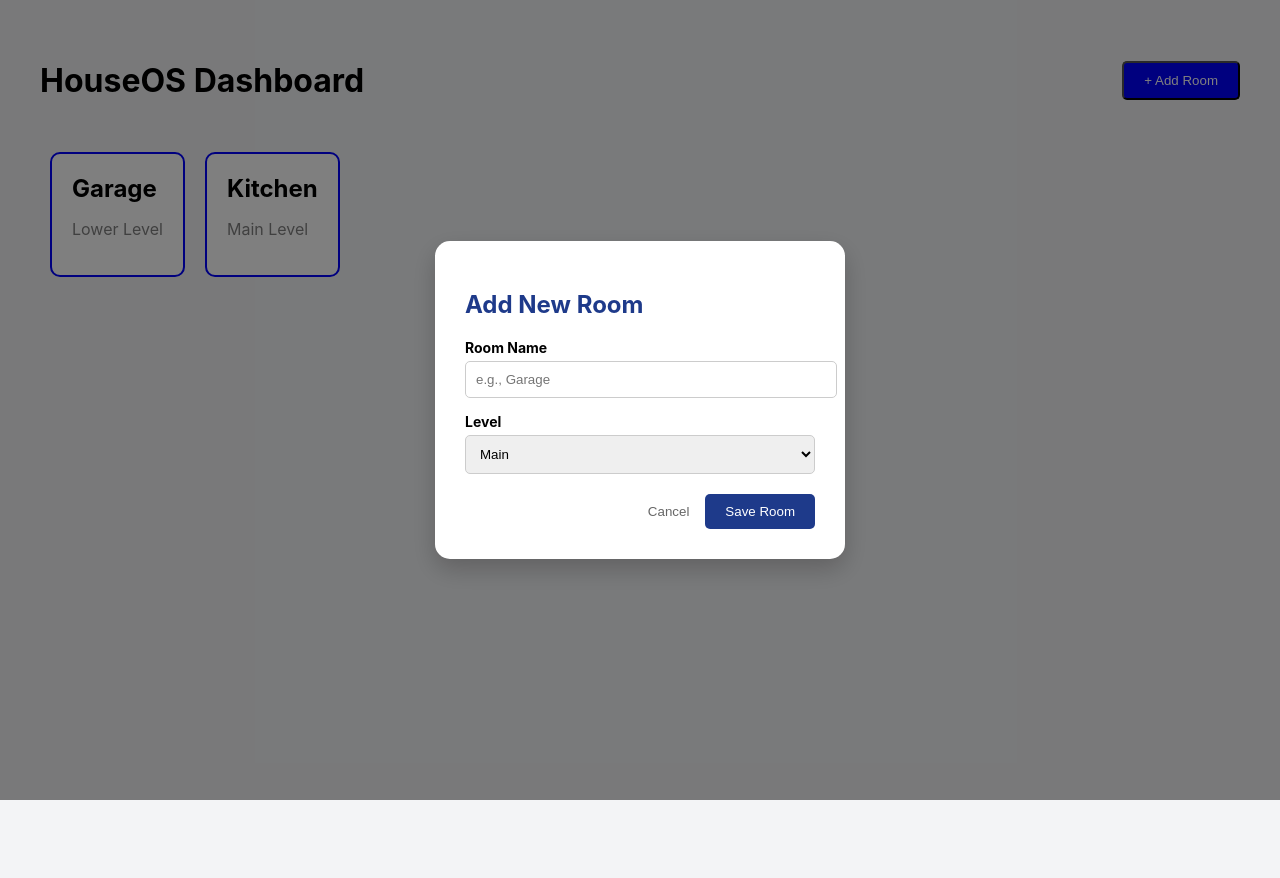
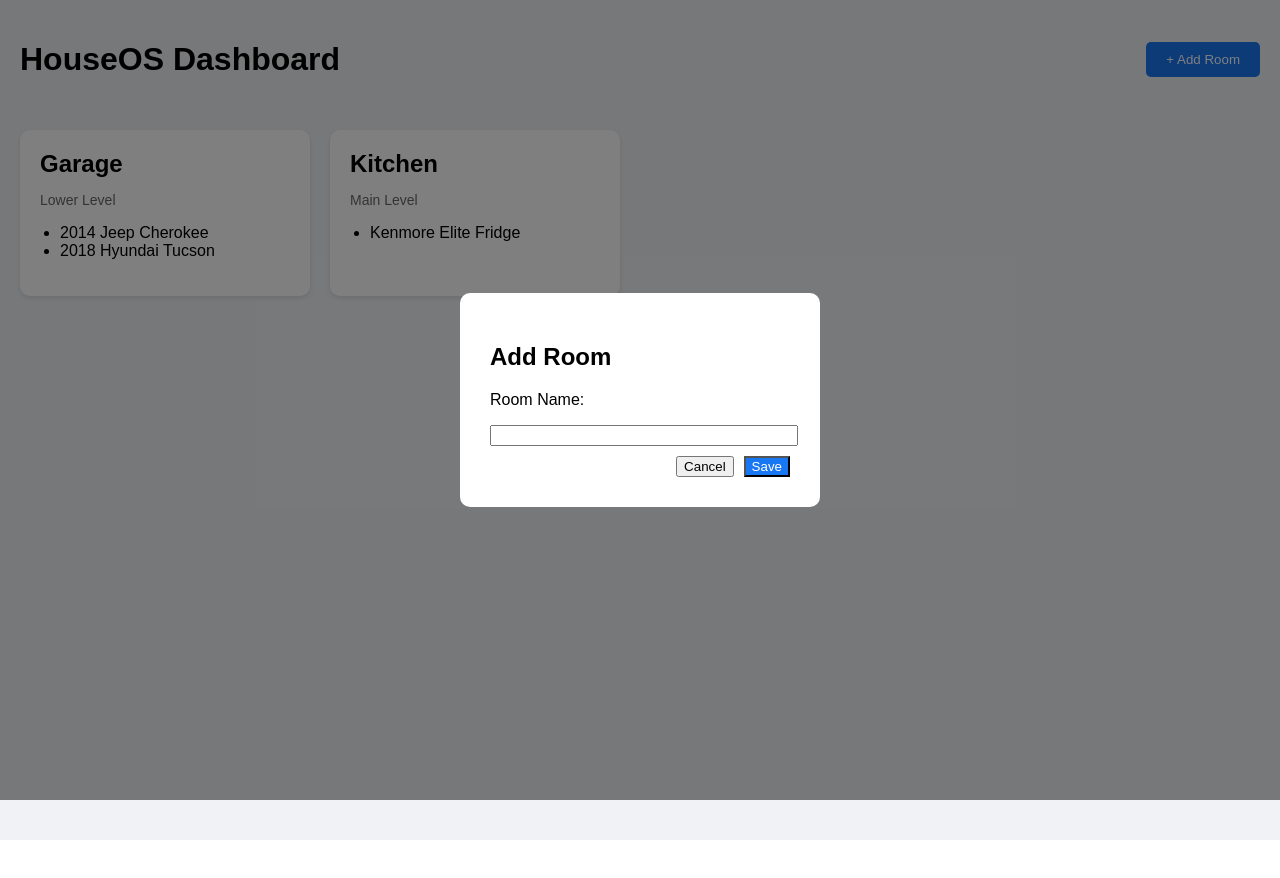
Before and after one commit to mannixlh/HomeOS, a React (Create React App) app in the folder client/: page / in a window 1280 px wide. Both pictures are taken after a click on the button "+ Add Room". After the commit the page ends 840 px from the top, so only its background shows below. Built offline with nearby package versions, Linux system fonts and the light colour scheme.

Commit message:
feat: stable prototype of HomeOS with basic room and item management

```diff
--- a/client/package.json
+++ b/client/package.json
@@ -7,6 +7,7 @@
     "@testing-library/jest-dom": "^6.9.1",
     "@testing-library/react": "^16.3.2",
     "@testing-library/user-event": "^13.5.0",
+    "axios": "^1.14.0",
     "react": "^19.2.4",
     "react-dom": "^19.2.4",
     "react-scripts": "5.0.1",
--- a/client/src/App.js
+++ b/client/src/App.js
@@ -1,66 +1,46 @@
 import React, { useState } from 'react';
-
-// This is a "Mini" version of the RoomCard inside this file
-// so we don't have to worry about broken imports for a second.
-const LocalRoomCard = ({ name, level }) => (
-  <div style={{ border: '2px solid blue', padding: '20px', margin: '10px', borderRadius: '10px', background: 'white' }}>
-    <h2 style={{ margin: 0 }}>{name}</h2>
-    <p style={{ color: 'gray' }}>{level} Level</p>
-  </div>
-);
 
 function App() {
   const [showModal, setShowModal] = useState(false);
+  const [rooms] = useState([
+    { name: "Garage", level: "Lower", items: ["2014 Jeep Cherokee", "2018 Hyundai Tucson"] },
+    { name: "Kitchen", level: "Main", items: ["Kenmore Elite Fridge"] }
+  ]);
 
   return (
-    <div style={{ padding: '40px', backgroundColor: '#f3f4f6', minHeight: '100vh' }}>
-      <div style={{ display: 'flex', justifyContent: 'space-between', alignItems: 'center' }}>
+    <div style={{ padding: '20px', fontFamily: 'sans-serif', backgroundColor: '#f0f2f5', minHeight: '100vh' }}>
+      <header style={{ display: 'flex', justifyContent: 'space-between', alignItems: 'center', marginBottom: '30px' }}>
         <h1>HouseOS Dashboard</h1>
-        <button
-          onClick={() => setShowModal(true)}
-          style={{ padding: '10px 20px', backgroundColor: 'blue', color: 'white', borderRadius: '5px', cursor: 'pointer' }}
-        >
+        <button onClick={() => setShowModal(true)} style={{ padding: '10px 20px', backgroundColor: '#1877f2', color: 'white', border: 'none', borderRadius: '5px', cursor: 'pointer' }}>
           + Add Room
         </button>
+      </header>
+
+      <div style={{ display: 'flex', flexWrap: 'wrap', gap: '20px' }}>
+        {rooms.map((room, i) => (
+          <div key={i} style={{ background: 'white', padding: '20px', borderRadius: '10px', width: '250px', boxShadow: '0 2px 5px rgba(0,0,0,0.1)' }}>
+            <h2 style={{ margin: '0 0 10px 0' }}>{room.name}</h2>
+            <p style={{ color: '#65676b', fontSize: '14px' }}>{room.level} Level</p>
+            <ul style={{ paddingLeft: '20px' }}>
+              {room.items.map((item, j) => <li key={j}>{item}</li>)}
+            </ul>
+          </div>
+        ))}
       </div>
 
       {showModal && (
-  <div style={{ position: 'fixed', inset: 0, backgroundColor: 'rgba(0,0,0,0.5)', display: 'flex', justifyContent: 'center', alignItems: 'center', zIndex: 1000 }}>
-    <div style={{ background: 'white', padding: '30px', borderRadius: '15px', width: '350px', boxShadow: '0 10px 25px rgba(0,0,0,0.2)' }}>
-      <h2 style={{ marginBottom: '20px', color: '#1e3a8a' }}>Add New Room</h2>
-
-      <div style={{ marginBottom: '15px' }}>
-        <label style={{ display: 'block', fontSize: '14px', fontWeight: 'bold', marginBottom: '5px' }}>Room Name</label>
-        <input
-          type="text"
-          placeholder="e.g., Garage"
-          style={{ width: '100%', padding: '10px', borderRadius: '5px', border: '1px solid #ccc' }}
-        />
-      </div>
-
-      <div style={{ marginBottom: '20px' }}>
-        <label style={{ display: 'block', fontSize: '14px', fontWeight: 'bold', marginBottom: '5px' }}>Level</label>
-        <select style={{ width: '100%', padding: '10px', borderRadius: '5px', border: '1px solid #ccc' }}>
-          <option>Main</option>
-          <option>Upper</option>
-          <option>Lower</option>
-        </select>
-      </div>
-
-      <div style={{ display: 'flex', justifyContent: 'flex-end', gap: '10px' }}>
-        <button onClick={() => setShowModal(false)} style={{ background: 'none', border: 'none', color: '#666', cursor: 'pointer' }}>Cancel</button>
-        <button style={{ backgroundColor: '#1e3a8a', color: 'white', padding: '10px 20px', borderRadius: '5px', border: 'none', cursor: 'pointer' }}>
-          Save Room
-        </button>
-      </div>
-    </div>
-  </div>
-)}
-
-      <div style={{ display: 'flex', flexWrap: 'wrap', marginTop: '20px' }}>
-        <LocalRoomCard name="Garage" level="Lower" />
-        <LocalRoomCard name="Kitchen" level="Main" />
-      </div>
+        <div style={{ position: 'fixed', top: 0, left: 0, right: 0, bottom: 0, backgroundColor: 'rgba(0,0,0,0.5)', display: 'flex', justifyContent: 'center', alignItems: 'center' }}>
+          <div style={{ background: 'white', padding: '30px', borderRadius: '10px', width: '300px' }}>
+            <h2>Add Room</h2>
+            <p>Room Name:</p>
+            <input type="text" style={{ width: '100%', marginBottom: '10px' }} />
+            <div style={{ display: 'flex', justifyContent: 'flex-end', gap: '10px' }}>
+              <button onClick={() => setShowModal(false)}>Cancel</button>
+              <button style={{ backgroundColor: '#1877f2', color: 'white' }}>Save</button>
+            </div>
+          </div>
+        </div>
+      )}
     </div>
   );
 }
```
Also changed, not shown: 2 other files (tests, documents, lock files or other folders).
